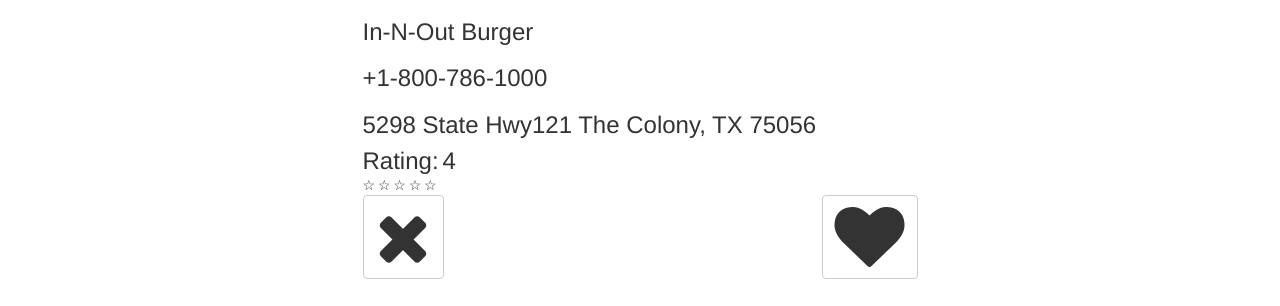
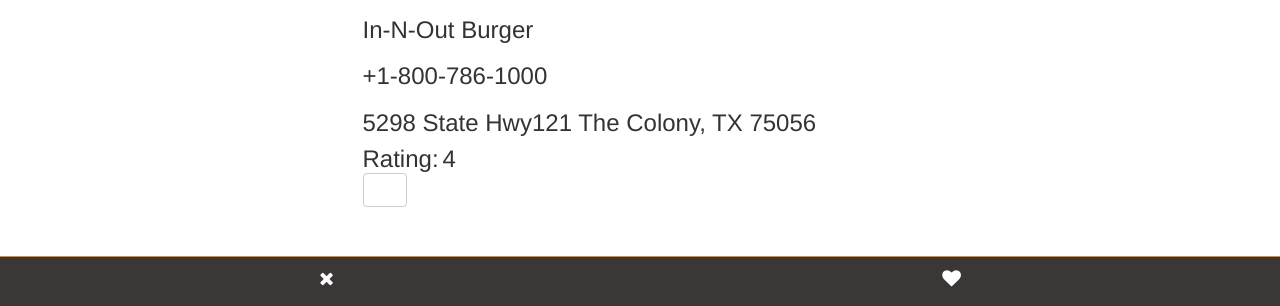
Before and after one commit to UberKitten/quickeats, a PHP site: page / in a window 1280 px wide. Shown: the part 494-800 px from the top of the page. Run offline with PHP 8.4, Linux system fonts and the light colour scheme; some libraries are stand-ins or nearby versions.

Commit message:
added bottom nav with buttons

```diff
--- a/index.html
+++ b/index.html
@@ -21,7 +21,7 @@
 		  <div class="container-fluid">
 			<div class="navbar-header">
 				<ul class="navbar-toggle collapsed" data-toggle="collapse">
-					<li><a class="btn-primary" href="#myModal" data-toggle="modal" data-target="#myModal_Settings"><i class="fa fa-cog"></i></a></li>
+					<li><a class="btn-primary" role="button" href="#myModal" data-toggle="modal" data-target="#myModal_Settings"><i class="fa fa-cog"></i></a></li>
 				</ul>
 				<ul class="navbar-toggle collapsed" data-toggle="collapse">
 					<li><a class="btn-primary" href="#myModal" data-toggle="modal" data-target="#myModal_Filters"><i class="fa fa-filter"></i></a></li>
@@ -29,14 +29,32 @@
 				<a class="navbar-brand" href="#">QuickEats</a>
 			</div>
 			<div class="collapse navbar-collapse">
-				<ul class="nav navbar-nav navbar-left">
+				<ul class="nav navbar-pills navbar-right">
 					<li><a class="btn" href="#myModal" data-toggle="modal" data-target="#myModal_Filters"><i class="fa fa-filter fa-lg"></i></a></li>
 				</ul>
-				<ul class="nav navbar-nav navbar-right">
-					<li><a class="btn" href="#myModal" data-toggle="modal" data-target="#myModal_Settings"><i class="fa fa-cog fa-lg"></i></a></li>
+				<ul class="nav navbar-pills navbar-right">
+					<li><a class="btn" role="button" href="#myModal" data-toggle="modal" data-target="#myModal_Settings"><i class="fa fa-cog fa-lg"></i></a></li>
 				</ul>
 			</div>
 		  </div>
+		</nav>
+		<nav class="navbar navbar-default navbar-fixed-bottom">
+			<div class="container-fluid">
+				<div class="navbar-header">
+					<ul class="navbar-toggle collapsed" data-toggle="collapse">
+						<li><a id="directionsbtn" class="btn-primary" href="#" role="button"><i class="fa fa-heart fa-lg"></i></a></li>
+					</ul>
+					<ul class="navbar-toggle collapsed navbar-left" data-toggle="collapse">
+						<li><a class="btn-primary" href="#" role="button" onclick="nextbusiness();"><i class="fa fa-times fa-lg"></i></a></li>
+					</ul>
+				</div>
+				<div class="collapse navbar-collapse">
+					<ul class="nav nav-pills nav-justified">
+						<li role="presentation"><a class="btn" href="#" role="button" onclick="nextbusiness();"><i class="fa fa-times fa-lg"></i></a></li>
+						<li role="presentation"><a id="directionsbtn" class="btn" href="#" role="button"><i class="fa fa-heart fa-lg"></i></a></li>
+					</ul>
+				</div>
+			</div>
 		</nav>
 		<div class="modal fade" id="myModal_Filters">
 		  <div class="modal-dialog">
@@ -117,9 +135,6 @@
 		  </div>
 		</div>
 		<div class="container">
-			<!--<div class="row">
-				<div class="col-xs-3 "></div>
-				<div class="col-xs-6 ">-->
 					<div class="row">
 						<div class="cold-xs-12 col-sm-3 col-sm-offset-3">
 							<a href="#"	id="get_location">Get Location</a>
@@ -144,24 +159,10 @@
 						</div>
 					</div>
 					<div class="row">
-						<div class="rating col-xs-12 col-sm-6 col-sm-offset-3 text-left">
-							<span>☆</span><span>☆</span><span>☆</span><span>☆</span><span>☆</span>
+						<div class="col-xs-12 col-sm-6 col-sm-offset-3 text-left">
+							<a id="directionsbtn" class="btn btn-default" href="#" role="button"><i class="fa fa-heart fa-lg"></i></a>
 						</div>
 					</div>
-					<div class="row">
-
-						<div class="col-xs-6 col-sm-3 col-sm-offset-3 ">
-							<a class="btn btn-default" href="#" role="button" onclick="nextbusiness();"><i class="fa fa-times fa-5x"></i></a>
-						</div>
-
-						<div class="col-xs-6 col-sm-3 text-right">
-							<a id="directionsbtn" class="btn btn-default" href="#" role="button"><i class="fa fa-heart fa-5x"></i></a>
-						</div>
-
-					</div>
-				<!--</div>
-				<div class="col-xs-3 "></div>
-			</div>-->
 		</div>
 	</body>
 </html>
--- a/main.css
+++ b/main.css
@@ -75,7 +75,13 @@
 	background-color: #3a3736 !important;
 	border-color: #e18a27;
 }
+.btn {
+	color: #ffffff;
+}
 
+.body {
+	padding-bottom: 120px;
+}
 @media (max-width: 767px) {
   .navbar-default .navbar-nav .open .dropdown-menu > li > a {
     color: #ffffff;
@@ -88,3 +94,8 @@
     background-color: #e18a27;
   }
 }
+@media (min-width: 767px) {
+    .body {
+        padding-bottom: 70px;
+    }
+}
```
